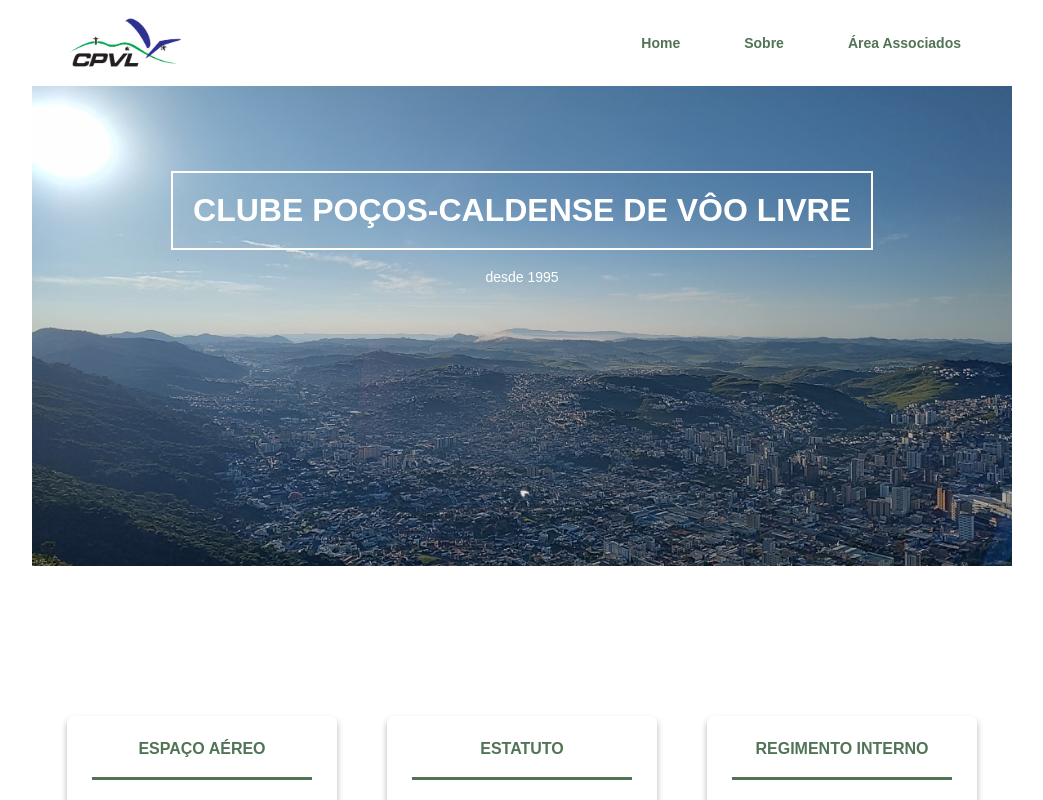
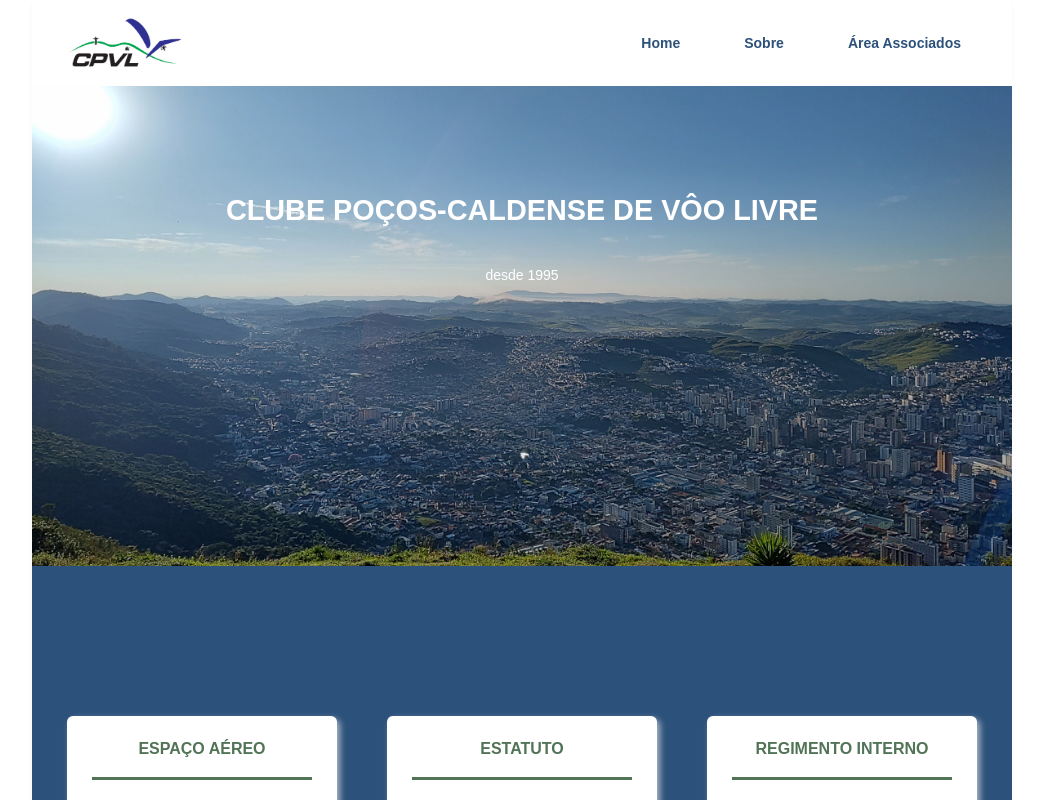
Before and after one commit to 2fc-data/cpvl, a React (Vite) app: page / in a window 1280 px wide. Shown: the top 800 px of the page, without its empty margins (118-1161 px from the left). Built offline with nearby package versions, Linux system fonts and the light colour scheme.

Commit message:
framer motion  home

```diff
--- a/src/components/header/Header.styles.ts
+++ b/src/components/header/Header.styles.ts
@@ -3,7 +3,7 @@ import { media, theme } from "../../styles/theme/theme";
 
 export const HeaderWrap = styled.header`
   background-color: ${theme.colors.white};
-  color: ${theme.colors.lightGreen};
+  color: ${theme.colors.skyBlueDark};
   padding: 1rem 0rem;
   z-index: 1000;
 
@@ -66,7 +66,7 @@ export const HeaderWrap = styled.header`
 
     &:hover {
       color: ${theme.colors.white};
-      background-color: ${theme.colors.lightGreen};
+      background-color: ${theme.colors.skyBlueDark};
       border-radius: 6px;
 
       .submenu {
@@ -82,13 +82,13 @@ export const HeaderWrap = styled.header`
     left: 0;
     background-color: ${theme.colors.white};
     border-radius: 6px;
-    box-shadow: 0 2px 8px rgba(0, 0, 0, 0.1);
+    box-shadow: 0 2px 8px rgba(255, 255, 255, 0.6);
     min-width: 200px;
     padding: 0.5rem 0;
 
     .submenu-item {
-      border-bottom: 1px solid ${theme.colors.lightGreen};
-      color: ${theme.colors.lightGreen};
+      border-bottom: 1px solid ${theme.colors.skyBlueDark};
+      color: ${theme.colors.skyBlueDark};
       margin-left: 0.5rem;
       padding: 0.5rem;
       display: block;
@@ -98,14 +98,14 @@ export const HeaderWrap = styled.header`
       }
 
       &:hover {
-        background-color: ${theme.colors.lightGreen};
+        background-color: ${theme.colors.skyBlueDark};
         color: ${theme.colors.white};
       }
     }
   }
 
   .mobile-menu-btn {
-    color: ${theme.colors.lightGreen};
+    color: ${theme.colors.skyBlueDark};
     display: none;
     font-size: 1.5rem;
     cursor: pointer;
@@ -129,13 +129,13 @@ export const HeaderWrap = styled.header`
     }
 
     .mobile-nav-item {
-      color: ${theme.colors.lightGreen};
+      color: ${theme.colors.skyBlueDark};
       padding: 0.75rem 1rem;
       display: block;
       border-bottom: 1px solid ${theme.colors.border};
 
       &:hover {
-        background-color: ${theme.colors.lightGreen};
+        background-color: ${theme.colors.skyBlueDark};
         color: ${theme.colors.white};
       }
 
--- a/src/components/layout/BaseLayout.styles.ts
+++ b/src/components/layout/BaseLayout.styles.ts
@@ -2,6 +2,7 @@ import styled from "styled-components";
 import { media } from "../../styles/theme/theme";
 
 export const BaseLayoutWrap = styled.div`
+  box-shadow: 0px 4px 6px rgba(0, 0, 0, 0.03);
   display: flex;
   flex-direction: column;
   max-width: 1200px;
--- a/src/components/section/Section.styles.ts
+++ b/src/components/section/Section.styles.ts
@@ -4,7 +4,7 @@ import { media, theme } from "../../styles/theme/theme";
 
 export const SectionWrap = styled.div`
   align-items: center;
-  background-color: ${theme.colors.white};
+  background-color: ${theme.colors.skyBlueDark};
   display: flex;
   justify-content: space-around;
   margin-top: 0px;
@@ -28,8 +28,9 @@ export const SectionWrap = styled.div`
 
   .section-content {
     align-items: center;
+    background-color: ${theme.colors.white};
     border-radius: 6px;
-    box-shadow: 0px 4px 6px rgba(0, 0, 0, 0.3);
+    box-shadow: 3px 3px 6px rgba(255, 255, 255, 0.6);
     display: flex-wrap;
     justify-content: center;
     min-height: 345px;
--- a/src/pages/home/Home.styles.ts
+++ b/src/pages/home/Home.styles.ts
@@ -1,8 +1,9 @@
 import { media, theme } from "../../styles/theme/theme";
 import styled from "styled-components";
-import image_se from "../../assets/images/se.jpg";
+import image_se from "../../assets/images/se1.jpg";
 
 export const HomeWrap = styled.div`
+  background-color: ${theme.colors.skyBlueDark};
 
   .home-content {
     align-items: center;
@@ -18,7 +19,6 @@ export const HomeWrap = styled.div`
 
   .home-title{
     align-items: center;
-    border: 2px solid ${theme.colors.white};
     color: ${theme.colors.white};
     display: flex;
     font-size: 32px;
@@ -29,13 +29,13 @@ export const HomeWrap = styled.div`
     text-transform: uppercase;
 
     ${media.lg`
-      font-size: 28px;
+      font-size: 24px;
       margin: 0rem 3rem;
       padding: 6px 10px;
     `}
 
     ${media.md`
-      font-size: 20px;
+      font-size: 16px;
       margin-top: -15rem;
       padding: 6px 10px;
     `}
--- a/src/pages/home/Home.tsx
+++ b/src/pages/home/Home.tsx
@@ -1,41 +1,37 @@
-import { animate, motion, useMotionTemplate, useMotionValue } from "framer-motion";
+import { motion, useScroll, useTransform } from 'framer-motion';
 import { HomeWrap } from "./Home.styles"
-import { useEffect } from "react";
-
-const COLORS = ["rgba(224, 226, 68, 0.5)", "rgba(71, 210, 245, 0.5)", "rgba(142, 68, 226, 0.5)", "rgba(245, 112, 71, 0.5)"];
 
 export const Home = () => {
+  const { scrollY } = useScroll();
 
-  const color = useMotionValue(COLORS[0]);
+  const yCity = useTransform(scrollY, [0, 200], [0, -100]);
+  const opacityCity = useTransform(scrollY, [0, 200, 300, 950], [1, 0.5, 0.5, 0]);
 
-  const backgroundImage = useMotionTemplate`radial-gradient
-  (125% 125% at 50% 0%, rgba(194, 214, 219, 0.5), ${color})`;
+  const yTitle = useTransform(scrollY, [0, 200, 300, 500], [0, 200, 400, 450]);
+  const scaleTitle = useTransform(scrollY, [0, 300], [0.9, 1.2]);
 
-  useEffect(() => {
-    animate(color, COLORS, {
-      ease: 'easeInOut',
-      duration: 10,
-      repeat: Infinity,
-      repeatType: 'reverse'
-    })
-  }, [])
+  const ySubTitle = useTransform(scrollY, [0, 200, 300, 500], [0, 200, 400, 450]);
+  const scaleSubTitle = useTransform(scrollY, [0, 300], [1, 2.1]);
 
   return (
     <HomeWrap>
-      <motion.section
-        style={{ backgroundImage }}
+      <motion.div className='home-content'
+        initial={{ opacity: 0, scale: 1 }}
+        animate={{ opacity: 1, scale: 1 }}
+        style={{ y: yCity, opacity: opacityCity }}
+        transition={{ duration: 0.6 }}
       >
-        <div className='home-content'>
-          <div className="home-title">
-            Clube Poços-caldense de Vôo Livre
-          </div>
-          <div className="home-subtitle">
-            desde 1995
-          </div>
-        </div>
-      </motion.section>
-
-
+        <motion.div className="home-title"
+          style={{ scale: scaleTitle, y: yTitle }}
+        >
+          Clube Poços-caldense de Vôo Livre
+        </motion.div>
+        <motion.div className="home-subtitle"
+          style={{ scale: scaleSubTitle, y: ySubTitle }}
+        >
+          desde 1995
+        </motion.div>
+      </motion.div>
     </HomeWrap>
   )
 }
--- a/src/styles/theme/theme.ts
+++ b/src/styles/theme/theme.ts
@@ -44,7 +44,7 @@ export const theme: DefaultTheme = {
     primary: "#2B7A78", // Teal green
     secondary: "#3AAFA9", // Light teal
     skyBlue: "#17A2B8", // Sky blue
-    skyBlueDark: "#006C9E", //
+    skyBlueDark: "#2c517b", // 212d33
     forestGreen: "#142618", // Deep forest green
     lightGreen: "#517356", // Light forest green
     darkGray: "#8C8C7B", // Dark gray for text
```
Also changed, not shown: src/styles/global/globalStyles.ts (line endings or trailing spaces).
